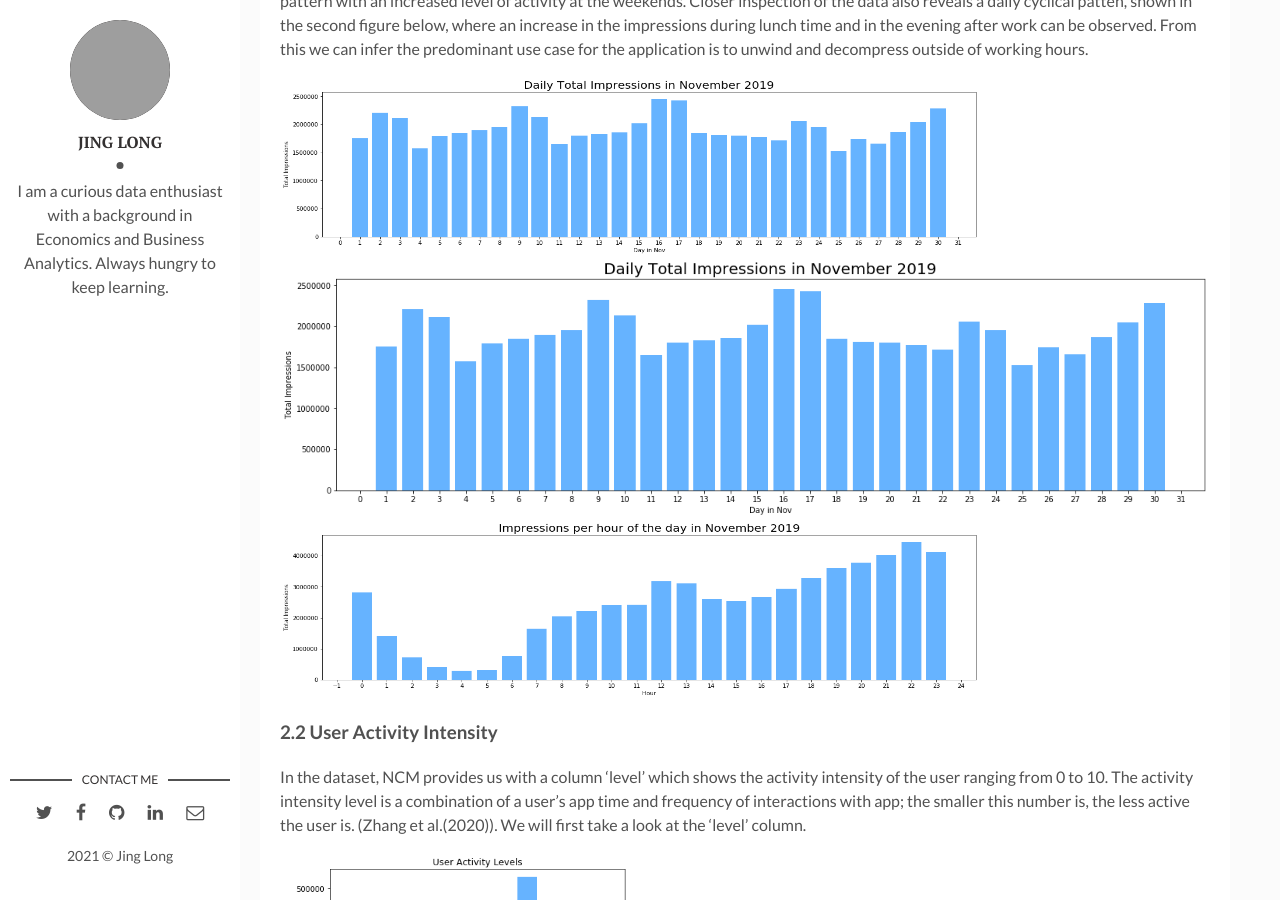
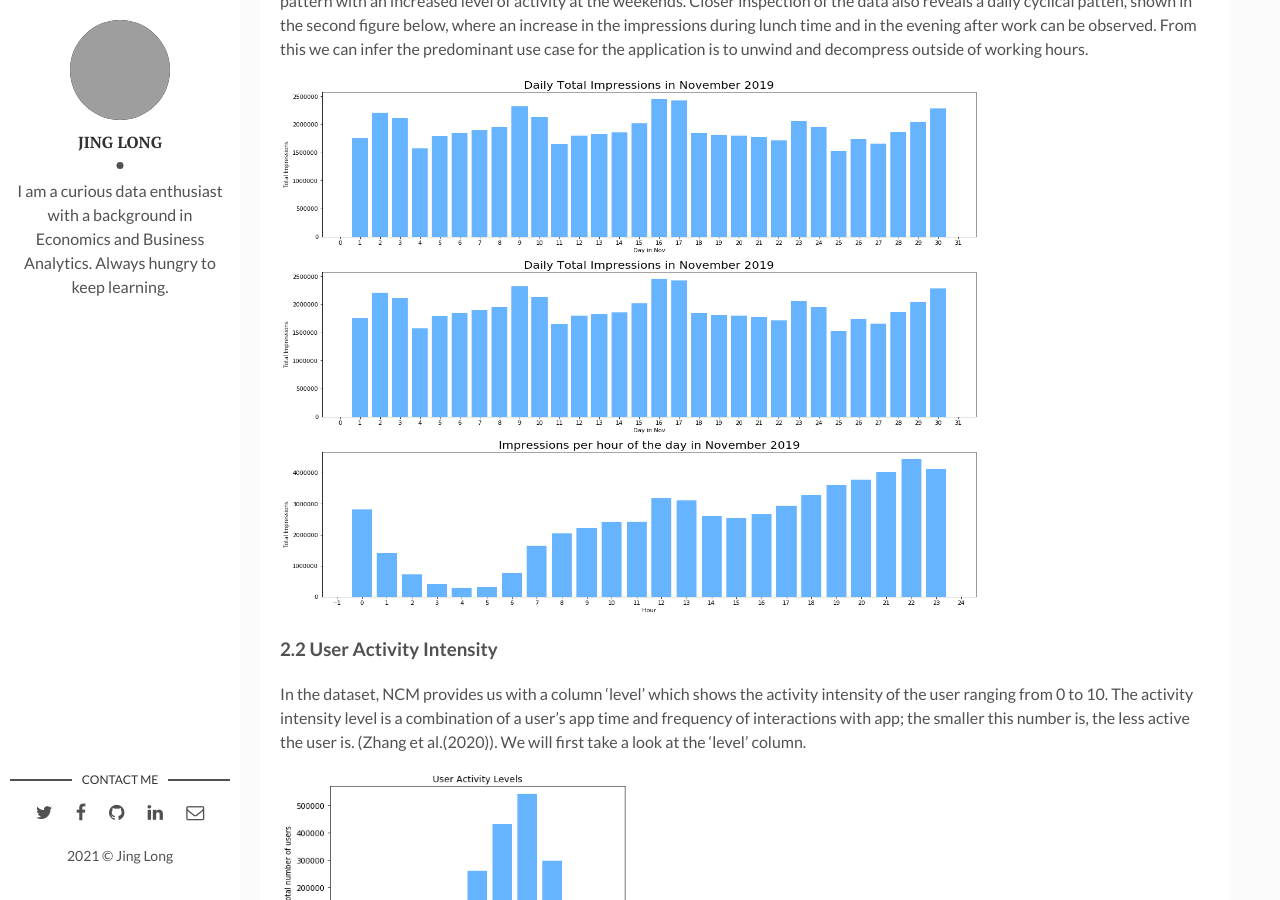
Before and after one commit to jing042323/jing-long, a Jekyll site: the page built from _posts/2021-09-15-NCM.markdown, in a window 1280 px wide and 900 px high, scrolled down 2530 px. Built offline with Jekyll 4.4.1, drawn with Linux system fonts in a browser that asks for light colours; comment, search, counter and statistics services are not loaded; grey boxes are pictures that could not be loaded.

Commit message:
update ncm

```diff
--- a/_posts/2021-09-15-NCM.markdown
+++ b/_posts/2021-09-15-NCM.markdown
@@ -62,7 +62,7 @@
 
 
 ![impression month]({{site.baseurl}}/assets/img/NCM/2_1_impr_month.png){:height="180px" width="700px"}
-<img style="float: right;" src="{{site.baseurl}}/assets/img/NCM/2_1_impr_month.png">
+<img style="float: center;" src="{{site.baseurl}}/assets/img/NCM/2_1_impr_month.png" height="180" width="700">
 ![impression day]({{site.baseurl}}/assets/img/NCM/2_1_impr_day.png){:height="180px" width="700px"}
 
 
```
